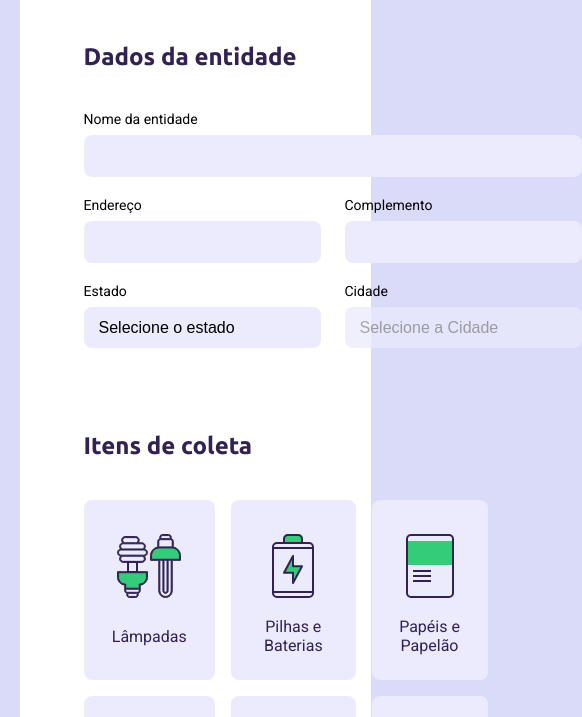
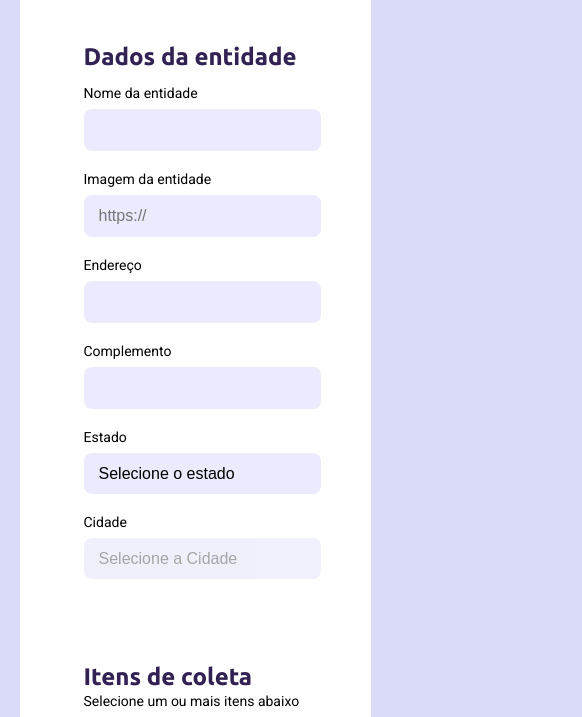
Before and after one commit to kbath2/Ecoleta, a website: page src/views/create-point.html in a window 390 px wide. Shown: the part 383-1100 px from the top of the page, 582 px wide, since content can reach past the window. Drawn offline with nearby package versions, Linux system fonts and the light colour scheme; files that its build step writes are made by us from their sources; no server answers.

Commit message:
correção de erros

```diff
--- a/public/styles/create-point.css
+++ b/public/styles/create-point.css
@@ -47,11 +47,17 @@ form fieldset {
 }
 
 form legend {
-    margin-bottom: 40px;
+    margin-bottom: 14px;
 }
 
 form legend h2 {
     font-size: 24px;
+}
+
+form legend span {
+    color: var (--title-color);
+    font-size: 14px;
+    margin-top: 100px;
 }
 
 form .field {
--- a/public/styles/responsive.css
+++ b/public/styles/responsive.css
@@ -21,6 +21,12 @@
     #page-search-results .cards img {
         height: 180px;
     }
+    #page-create-point .field-group {
+        flex-direction: column;
+    }
+    #page-create-point .field-group .field+.field {
+        margin-left: 0;
+    }
 }
 
 @media (min-width: 1700px) {
--- a/src/views/create-point.html
+++ b/src/views/create-point.html
@@ -20,10 +20,19 @@
             <h2>Dados da entidade</h2>
         </legend>
 
-        <div class="field">
-            <label for="name">Nome da entidade</label>
-            <input type="text" name="name" required>
+        <div class="field-group">
+            <div class="field">
+                <label for="name">Nome da entidade</label>
+                <input type="text" name="name" required>
+            </div>
+
+            <div class="field">
+                <label for="name">Imagem da entidade</label>
+                <input type="url" name="image" placeholder="https://" required>
+            </div>
+
         </div>
+
 
         <div class="field-group">
             <div class="field">
@@ -47,7 +56,7 @@
             <div class="field">
                 <label for="city">Cidade</label>
                 <select name="city" disabled required>
-                              <option value="">Selecione a Cidade</option>
+                            <option value="">Selecione a Cidade</option>
                             </select>
             </div>
     </fieldset>
@@ -55,6 +64,7 @@
     <fieldset>
         <legend>
             <h2>Itens de coleta</h2>
+            <span>Selecione um ou mais itens abaixo</span>
         </legend>
         <div class="items-grid">
             <li data-id="1">
```
